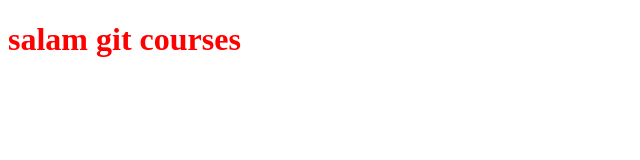
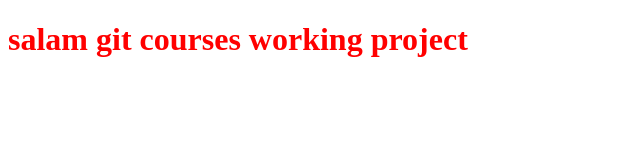
Before and after one commit to amraouy/myproject, a plain HTML site: page index.html in a window 1280 px wide. Shown: the whole page, without its empty margins (0-640 px from the left). Drawn offline with Linux system fonts and the light colour scheme.

Commit message:
chaninging title

```diff
--- a/index.html
+++ b/index.html
@@ -7,7 +7,7 @@
     <link rel="stylesheet" href="style.css">
 </head>
 <body>
-    <h1>salam git courses</h1>
+    <h1>salam git courses working project</h1>
 
     <script src="app.js"></script>
 </body>
```
